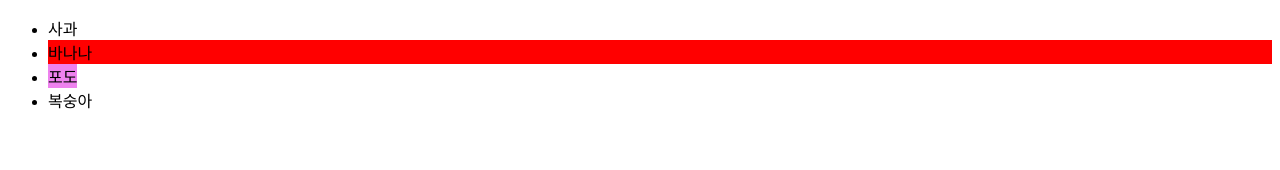
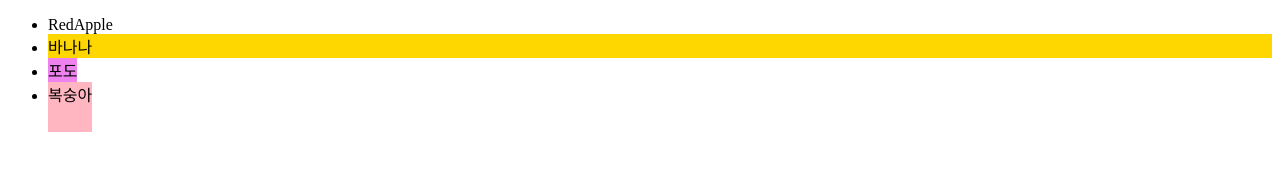
Before and after one commit to JeFeel/js-study, a plain HTML site: page 6.DOM기초/1.아이디를통한요소취득.html in a window 1280 px wide. Drawn offline with Linux system fonts and the light colour scheme.

Commit message:
요소취득 복습

```diff
--- a/6.DOM기초/1.아이디를통한요소취득.html
+++ b/6.DOM기초/1.아이디를통한요소취득.html
@@ -22,20 +22,27 @@
       const $banana = document.querySelector('#banana');
 
 
-      console.log($banana.attributes.id.value);
+      console.log($banana.attributes.id.value); //banana
 
       // banana.attributes.id.value = '수고요'
 
-      $banana.style.background = 'red';
+      $banana.style.background = 'gold';
 
       //id가 grape인 요소노드를 취득하여
       //배경색상을 violet으로 가로길이를 fit-content 변경
-
       const $grape = document.getElementById('grape');
       $grape.style.background='violet';
       $grape.style.width = 'fit-content';
 
-      document.getele
+      const $peach = document.getElementById('peach');
+      $peach.style.background = 'lightpink';
+      $peach.style.height = '50px';
+      $peach.style.width = 'fit-content';
+
+      const $apple = document.getElementById('apple');
+      $apple.textContent = 'RedApple';
+      console.log($apple.textContent);
+
   </script>
 </body>
 </html>
```
Also changed, not shown: 6.DOM기초/2.CSS선택자로요소취득.html (+4 -4 lines).
